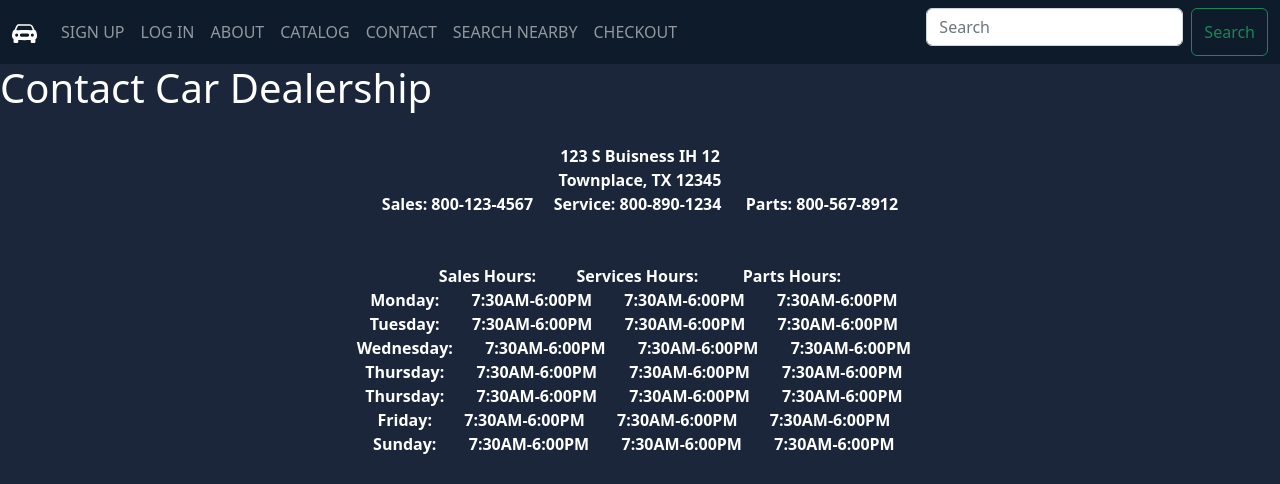
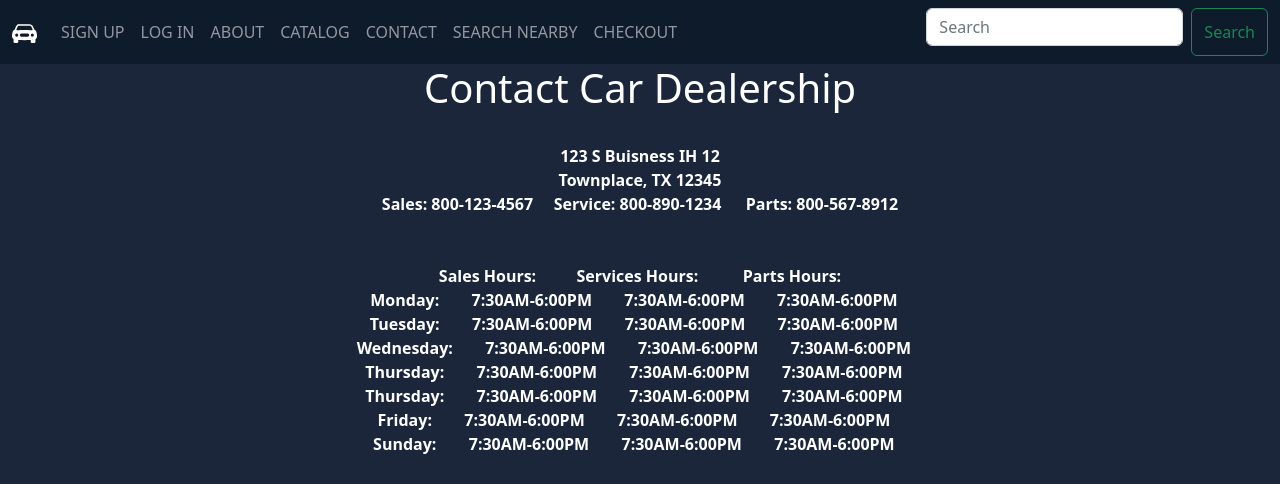
Before and after one commit to Car-Dealership-CS-UTSA/Car-Dealer-Team-Project, a PHP site: page /contact.php in a window 1280 px wide. Shown: the top 484 px of the page. Run offline with PHP 8.4, Linux system fonts and the light colour scheme.

Commit message:
Update contact.php

```diff
--- a/NewCarProject/contact.php
+++ b/NewCarProject/contact.php
@@ -88,7 +88,7 @@ session_start();
         </div>
     </nav>
     <!-- end navbar -->
-    <h1>Contact Car Dealership</h1>
+    <h1 class="text-center">Contact Car Dealership</h1>
 
     <br><center><strong>123 S Buisness IH 12</strong><br>
     <strong>Townplace, TX 12345<br>
```
